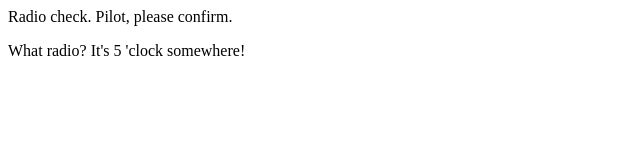
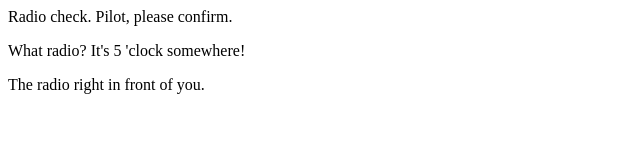
Before and after one commit to jess-ward/communication-log, a plain HTML site: page index.html in a window 1280 px wide. Shown: the whole page, without its empty margins (0-640 px from the left). Drawn offline with Linux system fonts and the light colour scheme.

Commit message:
Added third line of communication.

```diff
--- a/index.html
+++ b/index.html
@@ -2,5 +2,6 @@
 <body>
    <p>Radio check. Pilot, please confirm.</p>
    <p>What radio? It's 5 'clock somewhere!</p>
+   <p>The radio right in front of you.</p>
 </body>
 </html>
```
